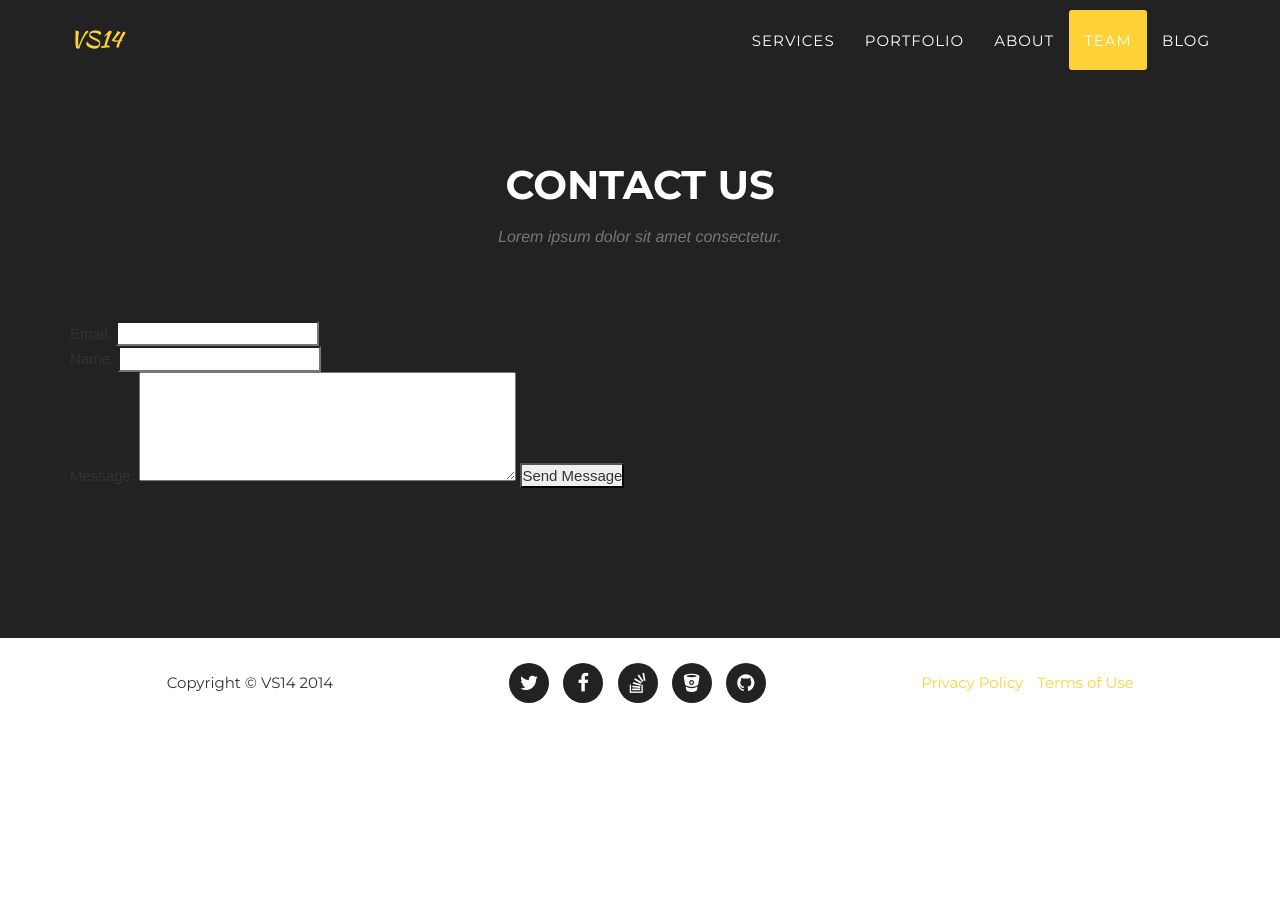
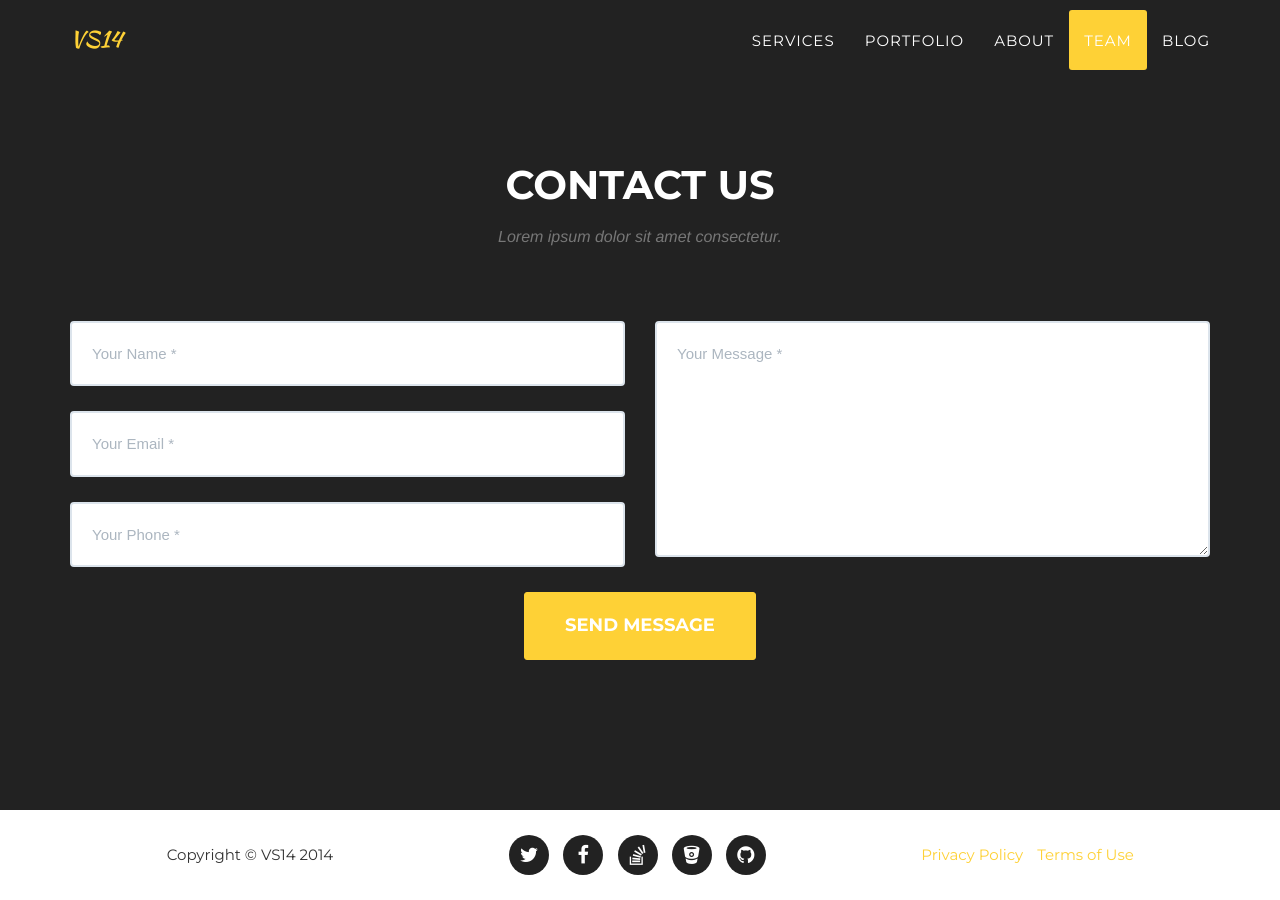
Before and after one commit to Veebispetsialistid2014/veebispetsialistid2014.github.io, a Jekyll site: the page built from index.html, in a window 1280 px wide and 900 px high, scrolled down 9250 px. Built offline with Jekyll 4.4.1, drawn with Linux system fonts in a browser that asks for light colours; some web fonts are replaced; before the commit the page ends 9978 px from its top, so only the background shows below that.

Commit message:
Contact mishap

```diff
--- a/_includes/contact.html
+++ b/_includes/contact.html
@@ -8,14 +8,35 @@
             </div>
             <div class="row">
                 <div class="col-lg-12">
-
-                    <form action="https://fwdform.herokuapp.com/user/a87e894c-8d50-4b1d-b49e-851a4fd80aea21:46:23">
-  Email: <input type="text" name="name"><br>
-  Name: <input type="text" name="email"><br>
-  Message: <textarea name="message" cols="40" rows="5"></textarea>
-  <input type="submit" value="Send Message">
-</form>
-
+                    <form name="sentMessage" id="contactForm" novalidate>
+                        <div class="row">
+                            <div class="col-md-6">
+                                <div class="form-group">
+                                    <input type="text" class="form-control" placeholder="Your Name *" id="name" required data-validation-required-message="Please enter your name.">
+                                    <p class="help-block text-danger"></p>
+                                </div>
+                                <div class="form-group">
+                                    <input type="email" class="form-control" placeholder="Your Email *" id="email" required data-validation-required-message="Please enter your email address.">
+                                    <p class="help-block text-danger"></p>
+                                </div>
+                                <div class="form-group">
+                                    <input type="tel" class="form-control" placeholder="Your Phone *" id="phone" required data-validation-required-message="Please enter your phone number.">
+                                    <p class="help-block text-danger"></p>
+                                </div>
+                            </div>
+                            <div class="col-md-6">
+                                <div class="form-group">
+                                    <textarea class="form-control" placeholder="Your Message *" id="message" required data-validation-required-message="Please enter a message."></textarea>
+                                    <p class="help-block text-danger"></p>
+                                </div>
+                            </div>
+                            <div class="clearfix"></div>
+                            <div class="col-lg-12 text-center">
+                                <div id="success"></div>
+                                <button type="submit" class="btn btn-xl">Send Message</button>
+                            </div>
+                        </div>
+                    </form>
                 </div>
             </div>
         </div>
```
Also changed, not shown: img/kitteh3.jpg (added), 14 other files.
